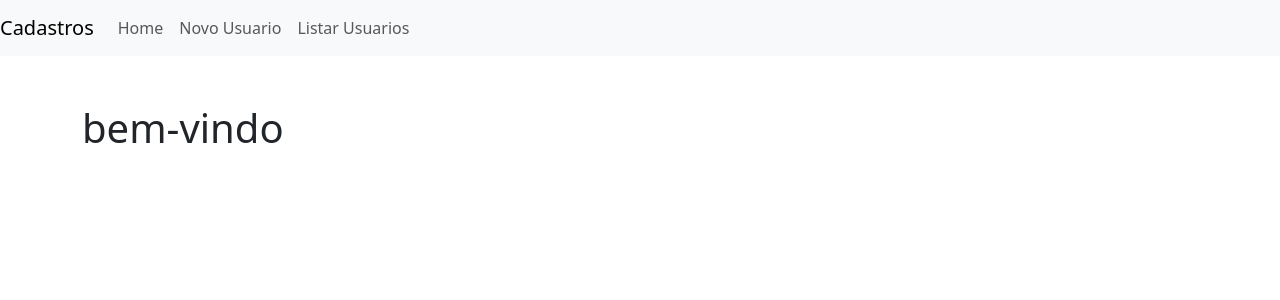
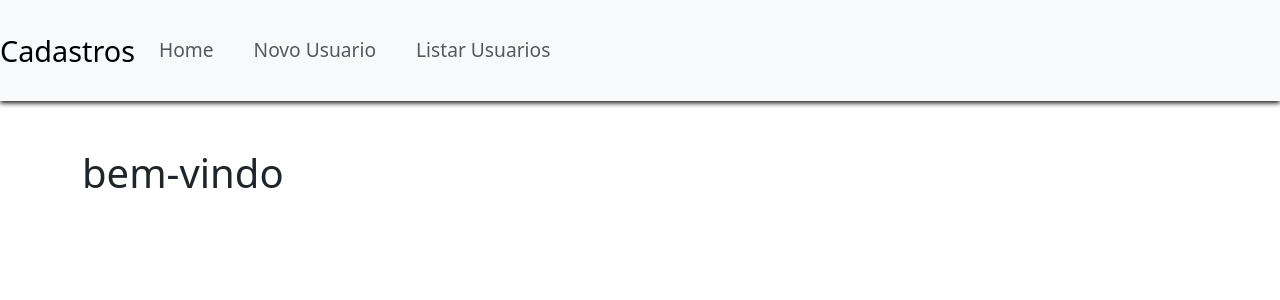
Before and after one commit to LucasIsamuM/projetoCrud, a PHP site: page / in a window 1280 px wide. Shown: the top 300 px of the page. Run offline with PHP 8.4, Linux system fonts and the light colour scheme.

Commit message:
atualizaçao dia 11.11.2024

```diff
--- a/index.php
+++ b/index.php
@@ -5,6 +5,7 @@
     <meta name="viewport" content="width=device-width, initial-scale=1.0">
     <title>Document</title>
     <link href="https://cdn.jsdelivr.net/npm/bootstrap@5.3.3/dist/css/bootstrap.min.css" rel="stylesheet" integrity="sha384-QWTKZyjpPEjISv5WaRU9OFeRpok6YctnYmDr5pNlyT2bRjXh0JMhjY6hW+ALEwIH" crossorigin="anonymous">
+    <link rel="stylesheet" href="style.css">
 </head>
 <body>
 
@@ -30,6 +31,10 @@
 <div class = "container">
   <div class = "row">
     <div class = "col mt-5">
+
+
+
+
 
     <?php
     include("config.php");
--- /dev/null
+++ b/style.css
@@ -0,0 +1,17 @@
+.navbar {
+    box-shadow: 0px 2px 5px rgba(8, 0, 0, 0.945);
+    border-bottom: none;
+
+}
+.navbar {
+    padding-top: 1.5rem;
+    padding-bottom: 1.5rem;
+}
+.navbar .navbar-brand {
+    font-size: 1.8rem;
+}
+
+.navbar .nav-link {
+    font-size: 1.2rem;
+    margin-right: 1.5rem;
+}
```
Also changed, not shown: 1 other file.
